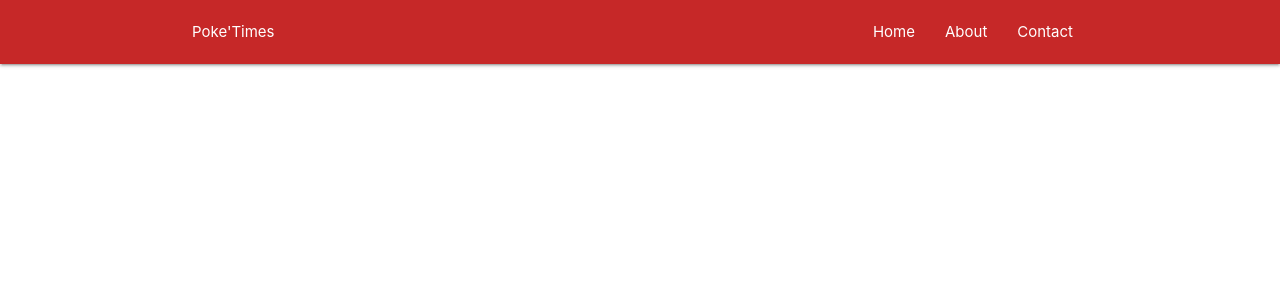
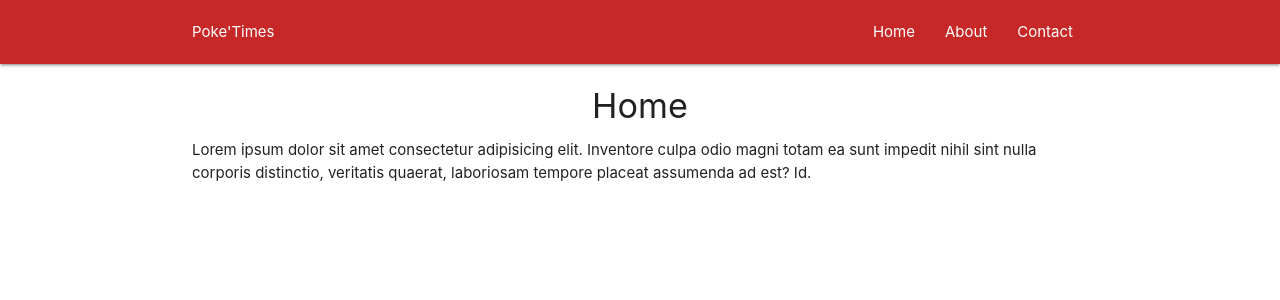
Before and after one commit to GoodnessObi/React, a React (Create React App) app: page / in a window 1280 px wide. Shown: the top 300 px of the page. Built offline with nearby package versions, Linux system fonts and the light colour scheme.

Commit message:
feature: set up react router

```diff
--- a/package.json
+++ b/package.json
@@ -8,6 +8,7 @@
     "@testing-library/user-event": "^7.2.1",
     "react": "^16.13.1",
     "react-dom": "^16.13.1",
+    "react-router-dom": "^5.2.0",
     "react-scripts": "3.4.3"
   },
   "scripts": {
--- a/src/App.js
+++ b/src/App.js
@@ -1,13 +1,21 @@
 import React, { Component } from 'react';
 import Navbar from './components/Navbar';
+import { BrowserRouter, Route } from 'react-router-dom';
 import Home from './components/Home';
+import About from './components/About';
+import Contact from './components/Contact';
 
 class App extends Component {
 	render() {
 		return (
-			<div>
-				<Navbar />
-			</div>
+			<BrowserRouter>
+				<div>
+					<Navbar />
+					<Route exact path='/' component={Home} />
+					<Route path='/about' component={About} />
+					<Route path='/contact' component={Contact} />
+				</div>
+			</BrowserRouter>
 		);
 	}
 }
```
Also changed, not shown: 1 other file (tests, documents, lock files or other folders).
